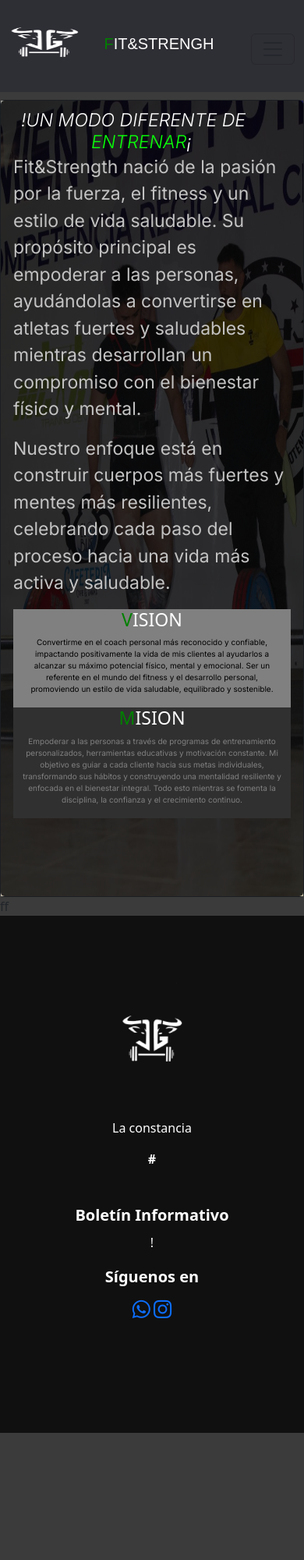
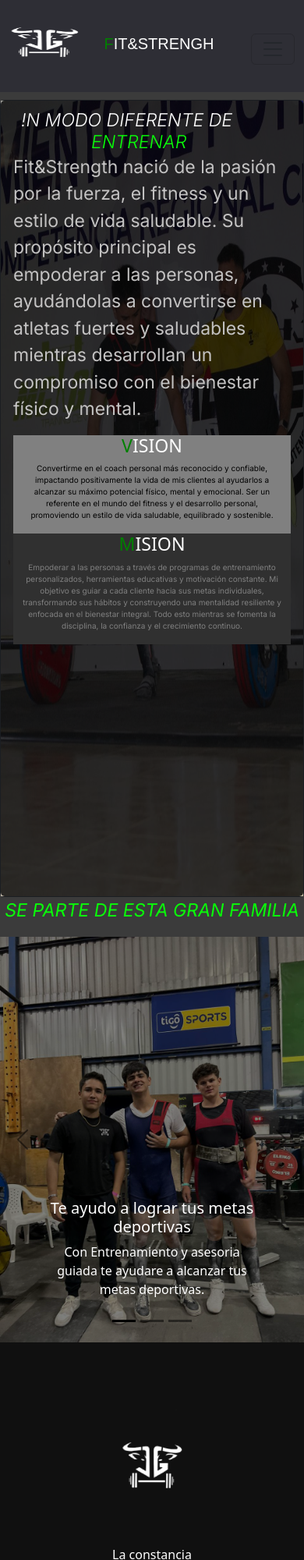
Before and after one commit to DylanJQ1507/gabo, a plain HTML site: page Home.html in a window 390 px wide. Shown: the top 2000 px of the page at 78% size. Before the commit the page ends 1837 px from the top, so only its background shows below. Drawn offline with nearby package versions, Linux system fonts and the light colour scheme; a web font is replaced by a local one.

Commit message:
listo carruel

```diff
--- a/CSS/Styles.css
+++ b/CSS/Styles.css
@@ -162,3 +162,23 @@ color: green;
   .subtitulo{
     color: rgb(9, 255, 9);
   }
+  .carousel-item {
+    position: relative;
+  }
+
+  .carousel-item::after {
+    content: '';
+    position: absolute;
+    top: 0;
+    left: 0;
+    width: 100%;
+    height: 100%;
+    background-color: rgba(0, 0, 0, 0.5); /* Negro semitransparente */
+    z-index: 1; /* Coloca el overlay por encima de la imagen */
+  }
+
+  .carousel-caption {
+    position: absolute;
+    z-index: 2; /* Asegura que el texto esté encima del overlay */
+    color: white;
+  }
--- a/Home.html
+++ b/Home.html
@@ -63,18 +63,12 @@
           alt="...">
         <div class="card-img-overlay opaco">
 
-          <h6 class="card-subtitle fs-3" style="font-family: Inter;"><span class="subtitulo1">!UN MODO DIFERENTE
-              DE</span> <span class="subtitulo2">ENTRENAR</span>¡</h6>
+          <h6 class="card-subtitle fs-3" style="font-family: Inter;"><span class="subtitulo1">!N MODO DIFERENTE
+              DE</span> <span class="subtitulo2">ENTRENAR</span></h6>
           <p class="card-text text-container" style="font-family: Inter; font-size: 23px;color: rgb(196, 195, 195);">
             Fit&Strength nació de la pasión por la fuerza, el fitness y un estilo de
             vida saludable. Su propósito principal es empoderar a las personas, ayudándolas a convertirse en atletas
             fuertes y saludables mientras desarrollan un compromiso con el bienestar físico y mental.</p>
-          <p class="card-text text-container f" style="font-family: Inter;font-size: 23px;color: rgb(196, 195, 195);">
-            En Fit&Strength, creemos en la importancia de formar una comunidad unida, apasionada y motivada por alcanzar
-            metas personales y colectivas.</p>
-          <p class="card-text text-container" style="font-family: Inter;font-size: 23px;color: rgb(196, 195, 195);">
-            Nuestro enfoque está en construir cuerpos más fuertes y mentes más
-            resilientes, celebrando cada paso del proceso hacia una vida más activa y saludable. </p>
             <p class="card-text text-container f" style="font-family: Inter;font-size: 23px;color: rgb(196, 195, 195); margin-bottom: 140px;">
               ¡Únete a nuestra misión
               y sé parte de esta comunidad de fuerza y bienestar!.</p>
@@ -107,8 +101,48 @@
 
       </div>
     </section>
-    <section>
-      ff
+    <section class="MasInfo " >
+      <div class="text-container">
+        <p class="text-center fs-3 text" style="color: white;font-family: Inter;font-style: oblique; color: rgb(9, 255, 9);">SE PARTE DE ESTA GRAN FAMILIA</p>
+      </div>
+      <div id="carouselExampleDark" class="carousel carousel-dark slide">
+        <div class="carousel-indicators">
+          <button type="button" data-bs-target="#carouselExampleDark" data-bs-slide-to="0" class="active" aria-current="true" aria-label="Slide 1"></button>
+          <button type="button" data-bs-target="#carouselExampleDark" data-bs-slide-to="1" aria-label="Slide 2"></button>
+          <button type="button" data-bs-target="#carouselExampleDark" data-bs-slide-to="2" aria-label="Slide 3"></button>
+        </div>
+        <div class="carousel-inner">
+          <div class="carousel-item active " data-bs-interval="10000">
+            <img src="img/Power2.jpeg" class="d-block w-100" alt="...">
+            <div class="carousel-caption  d-md-block" style="color: white;">
+              <h5>Te ayudo a lograr tus metas deportivas</h5>
+              <p>Con Entrenamiento y asesoria guiada te ayudare a alcanzar tus metas deportivas.</p>
+            </div>
+          </div>
+          <div class="carousel-item" data-bs-interval="2000">
+            <img src="img/clientes.jpeg" class="d-block w-100" alt="...">
+            <div class="carousel-caption d-md-block" style="color: white;">
+              <h5>Entrenamiento Adaptados a tus capacidades</h5>
+              <p>Cuento con la formacion Academica para evaluar tus capacidades y crear programas personalizados.</p>
+            </div>
+          </div>
+          <div class="carousel-item">
+            <img src="img/gabo.jpeg" class="d-block w-100" alt="...">
+            <div class="carousel-caption  d-md-block " style="color: white;">
+              <h5>Aprendizaje constante para aplicar los metodos mas modernos de entrenamiento</h5>
+              <p>Porque nunca es suficiente siempre me encuentro en costante formacion para atenderte de la mejor manera.</p>
+            </div>
+          </div>
+        </div>
+        <button class="carousel-control-prev" type="button" data-bs-target="#carouselExampleDark" data-bs-slide="prev">
+          <span class="carousel-control-prev-icon" aria-hidden="true"></span>
+          <span class="visually-hidden">Previous</span>
+        </button>
+        <button class="carousel-control-next" type="button" data-bs-target="#carouselExampleDark" data-bs-slide="next">
+          <span class="carousel-control-next-icon" aria-hidden="true"></span>
+          <span class="visually-hidden">Next</span>
+        </button>
+      </div>
     </section>
   </main>
   <footer>
@@ -130,8 +164,8 @@
 
             <h2>Síguenos en</h2>
             <p class="redes">
-              <a class="fs-3" href="https://wa.me/50670565465"><i class="bi bi-whatsapp"></i></a>
-              <a class="fs-3 " href="https://www.instagram.com/fitwearcr?igsh=djN5dXQzYXlxNnp5"><i
+              <a class="fs-3" href=""><i class="bi bi-whatsapp"></i></a>
+              <a class="fs-3 " href=""><i
                   class="bi bi-instagram"></i></a>
             </p>
           </div>
```
Also changed, not shown: img/Power2.jpeg (added), img/Power2.jpg (added), img/clientes.jpeg (added), img/gabo.jpeg (added).
